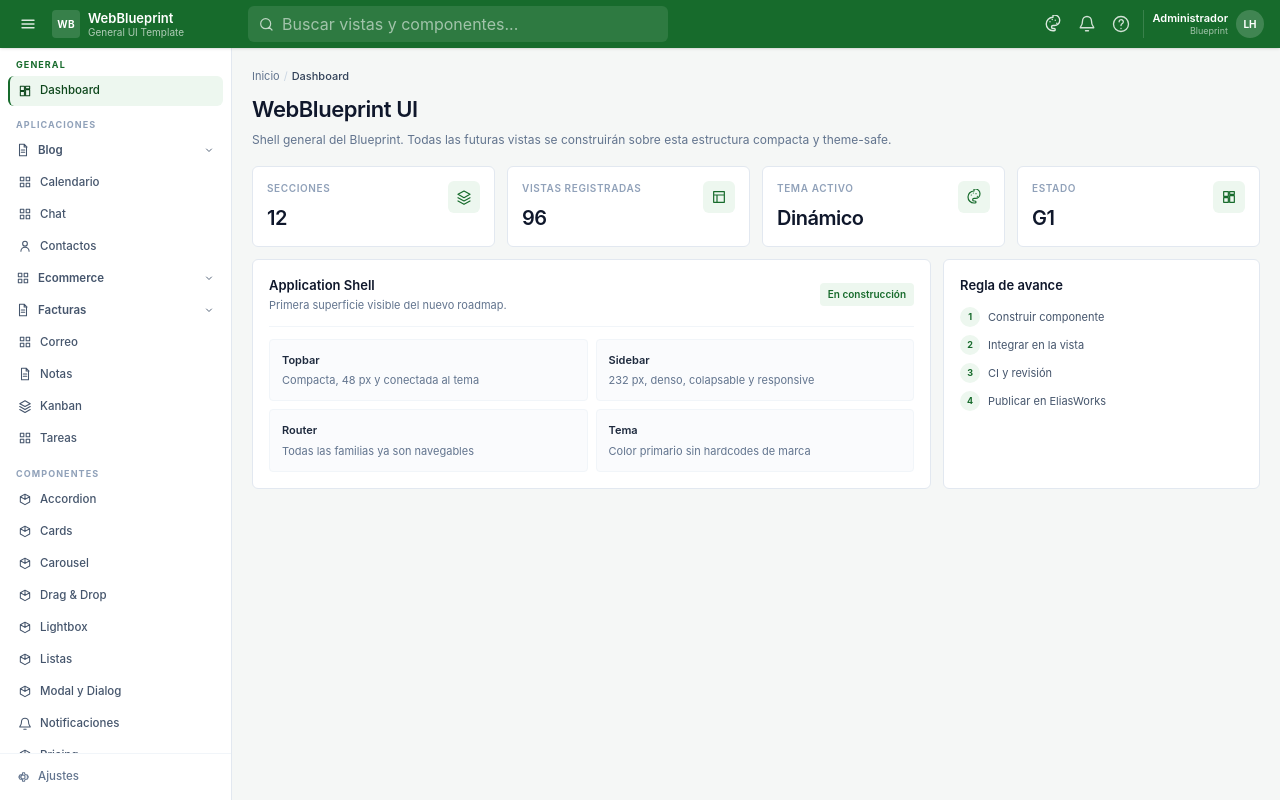
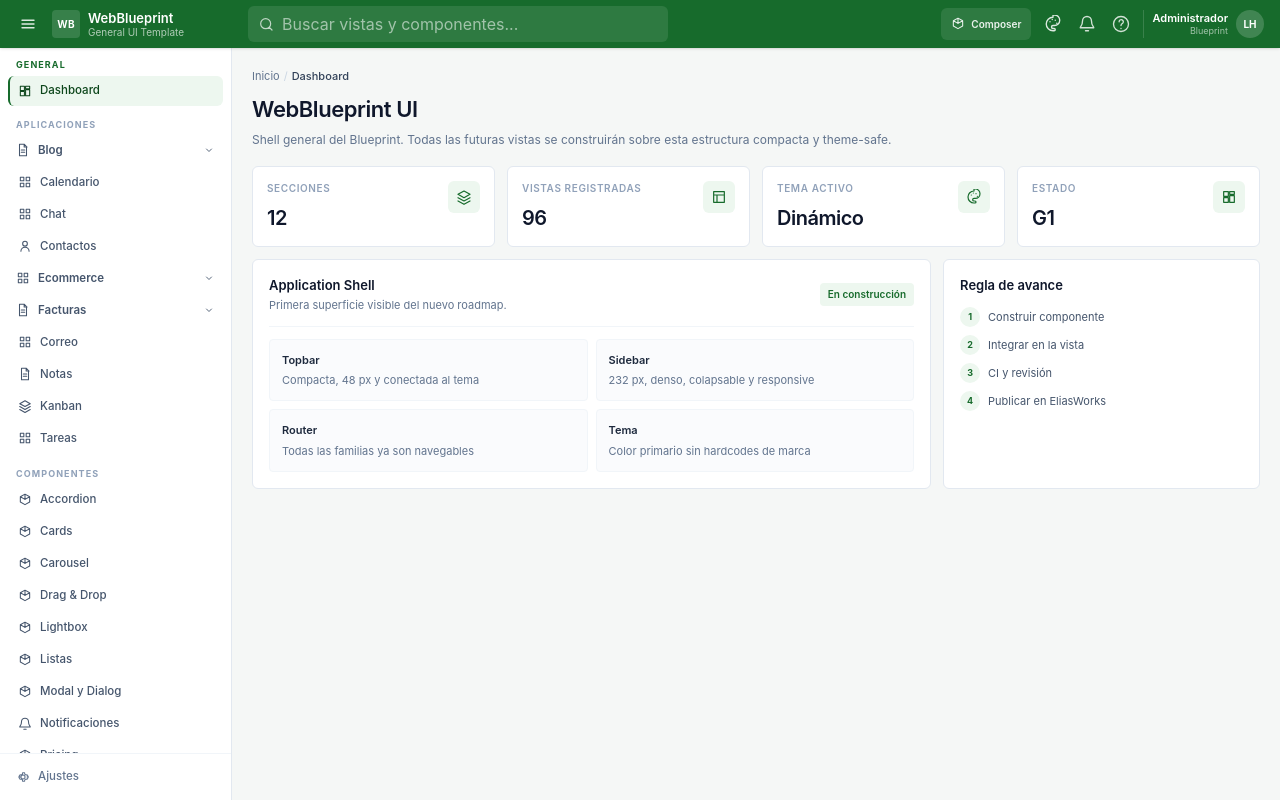
Before and after one commit to LuisHdezE/WebBlueprint, a React (Vite) app: page /dashboard in a window 1280 px wide. Built offline with nearby package versions, Linux system fonts and the light colour scheme.

Commit message:
feat(g2): expose composer from catalog topbar

```diff
--- a/src/shell/TemplateTopbar.tsx
+++ b/src/shell/TemplateTopbar.tsx
@@ -1,3 +1,4 @@
+import { Link } from 'react-router';
 import { AppIcon } from '@/components/AppIcon';
 import { ThemeColorPicker } from '@/theme/ThemeColorPicker';
 
@@ -48,6 +49,13 @@ export function TemplateTopbar({ sidebarCollapsed, onToggleSidebar, onOpenMobile
         </div>
 
         <div className="ml-auto flex items-center gap-0.5">
+          <Link
+            className="mr-1 flex h-8 items-center gap-1.5 rounded-md bg-white/10 px-2.5 text-[10px] font-semibold text-white/90 transition hover:bg-white/15 hover:text-white"
+            to="/composer"
+          >
+            <AppIcon className="size-3.5" name="components" />
+            <span className="hidden lg:inline">Composer</span>
+          </Link>
           <ThemeColorPicker />
           <button
             aria-label="Notificaciones"
```
